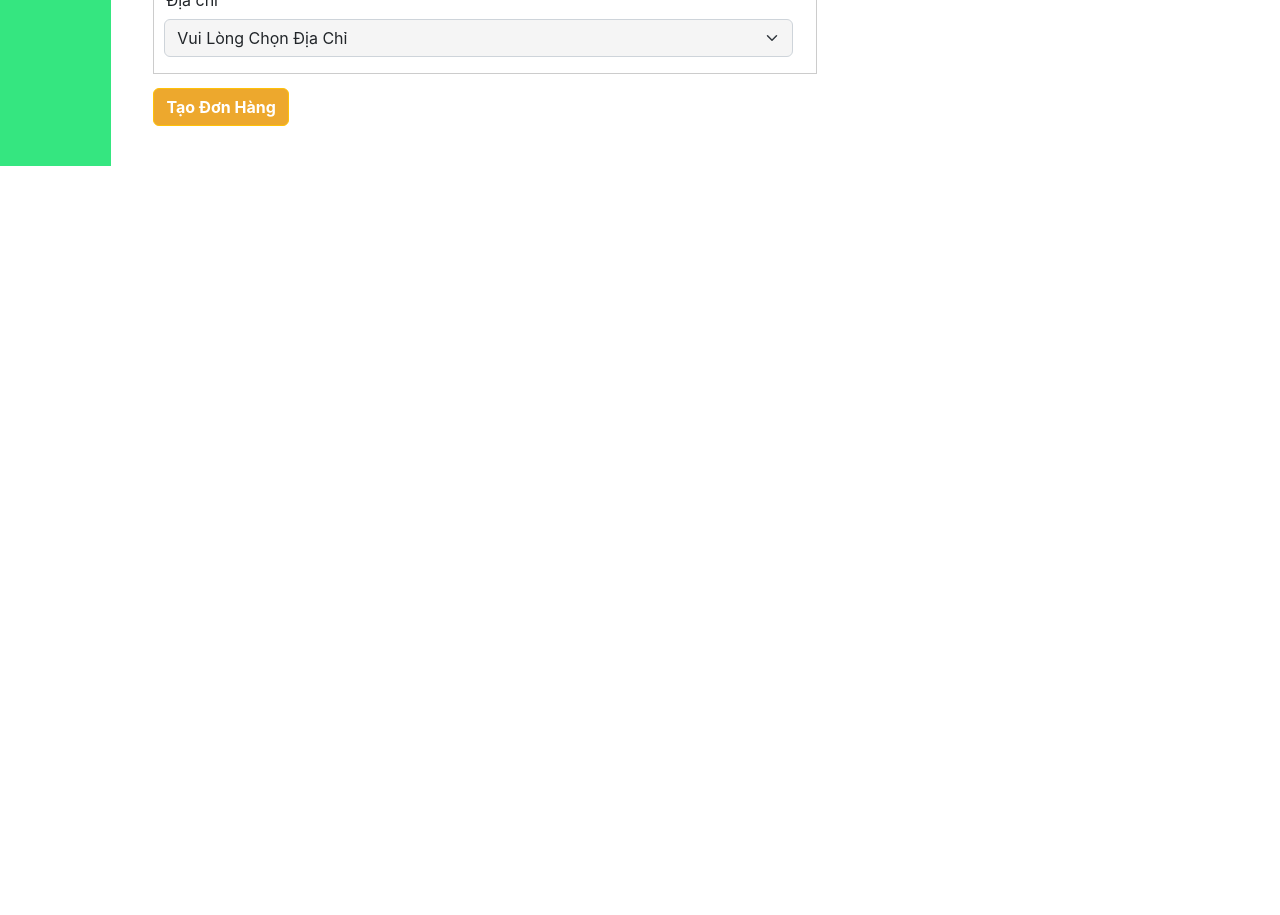
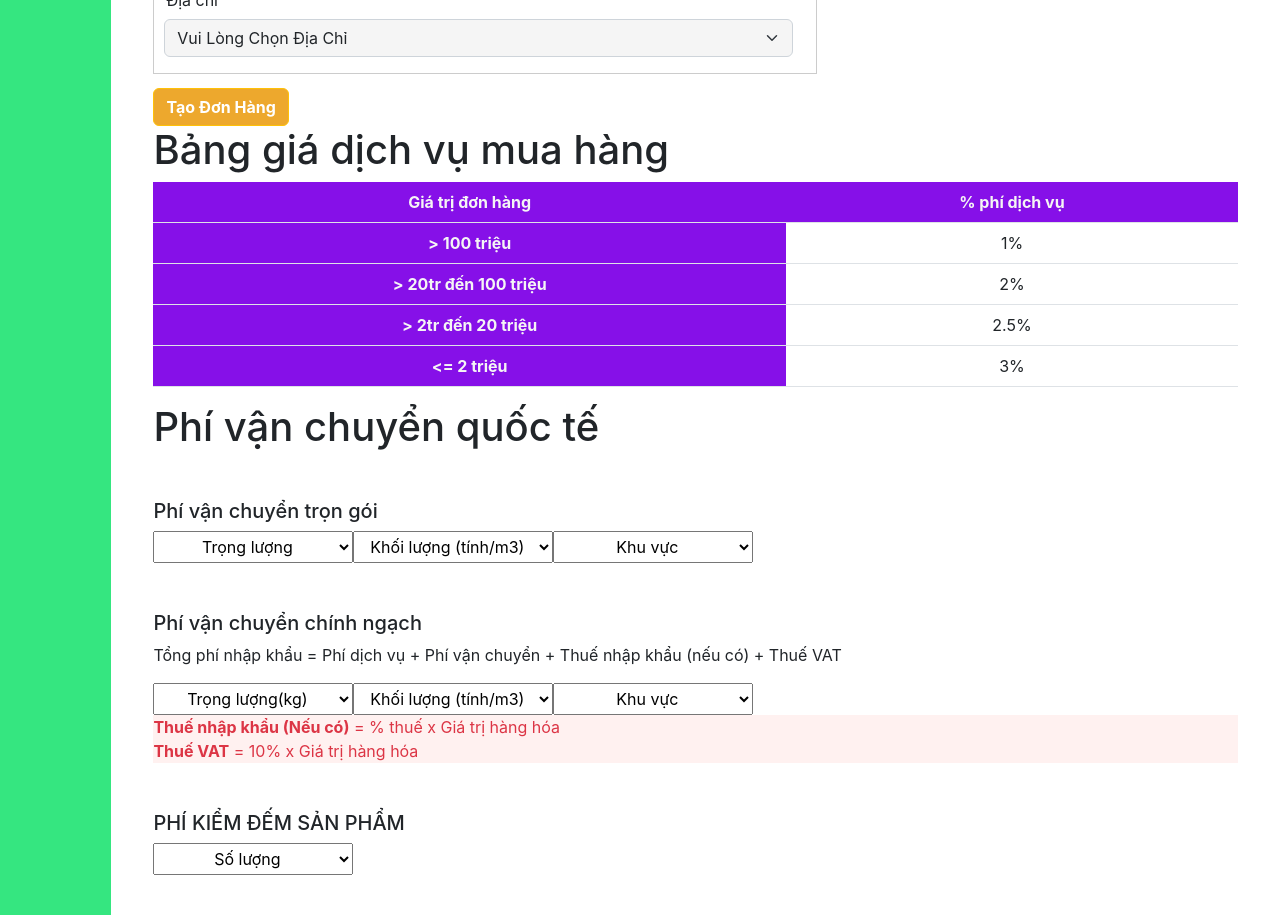
Before and after one commit to NguyenVanHieuPH14434/logistic, a React (Create React App) app in the folder client/: page /deposit in a window 1280 px wide. Shown: the part 820-1735 px from the top of the page. Before the commit the page ends 986 px from the top, so only its background shows below. Built offline with nearby package versions, Linux system fonts and the light colour scheme.

Commit message:
18/10/2022

```diff
--- a/client/src/components/Customer/Deposit/Deposit.js
+++ b/client/src/components/Customer/Deposit/Deposit.js
@@ -143,7 +143,7 @@ function Deposit() {
                                         type="text"
                                         value="Trung Quốc - Việt Nam"
                                     />
-                                    <select style={{width: '100%'}}>
+                                    <select style={{ width: '100%' }}>
                                         <option value="">Chọn danh mục</option>
                                         <option value="">Saab</option>
                                         <option value="">Mercedes</option>
@@ -309,6 +309,106 @@ function Deposit() {
                         </div>
                     </div>
                 </div>
+
+
+                {/* Tổng hợp các loại phí */}
+
+                <div className="container">
+                    <h1>Bảng giá dịch vụ mua hàng</h1>
+                    <table class="table">
+                        <thead>
+                            <tr>
+                                <th>Giá trị đơn hàng</th>
+                                <th>% phí dịch vụ</th>
+                            </tr>
+                        </thead>
+                        <tbody>
+                            <tr>
+                                <th>&gt; 100 triệu</th>
+                                <td>1%</td>
+                            </tr>
+                            <tr>
+                                <th>&gt; 20tr đến 100 triệu</th>
+                                <td>2%</td>
+                            </tr>
+                            <tr>
+                                <th>&gt; 2tr đến 20 triệu</th>
+                                <td>2.5%</td>
+                            </tr>
+                            <tr>
+                                <th>&lt;= 2 triệu</th>
+                                <td>3%</td>
+                            </tr>
+                        </tbody>
+                    </table>
+
+                    <h1>Phí vận chuyển quốc tế</h1>
+
+                    {/* Phí vận chuyển trọn gói */}
+                    <div className="mt-5">
+                        <h5>Phí vận chuyển trọn gói</h5>
+                        <select style={{ width: '200px', textAlign: 'center', padding: '4px' }}>
+                            <option value="" selected> Trọng lượng</option>
+                            <option value="">&gt; 500kg</option>
+                            <option value="">200 &#8594;500kg</option>
+                            <option value="">100 &#8594;200kg</option>
+                            <option value="">30 &#8594;100kg</option>
+                            <option value="">10 &#8594;30kg</option>
+                            <option value="">0 &#8594;10kg</option>
+                        </select>
+                        <select style={{ width: '200px', textAlign: 'center', padding: '4px' }}>
+                            <option value="" selected>Khối lượng (tính/m3)</option>
+                            <option value="">&gt;20m3</option>
+                            <option value="">10m3 &#8594;20m3</option>
+                            <option value="">5m3 &#8594;10m3</option>
+                            <option value="">&lt;5m3</option>
+                        </select>
+                        <select style={{ width: '200px', textAlign: 'center', padding: '4px' }}>
+                            <option value="" selected> Khu vực</option>
+                            <option value="">Hà Nội</option>
+                            <option value="">TP.HCM</option>
+                        </select>
+                    </div>
+                    <div className="mt-5">
+                        <h5>Phí vận chuyển chính ngạch</h5>
+                        <p>Tổng phí nhập khẩu = Phí dịch vụ + Phí vận chuyển + Thuế nhập khẩu (nếu có) + Thuế VAT</p>
+                        <select style={{ width: '200px', textAlign: 'center', padding: '4px' }}>
+                            <option value="" selected>Trọng lượng(kg)</option>
+                            <option value="">&gt; 500kg</option>
+                            <option value="">&gt;200 &#8594;500kg</option>
+                            <option value="">&gt;100 &#8594;200kg</option>
+                            <option value="">&gt;30 &#8594;100kg</option>
+                            <option value="">&lt; 30kg</option>
+                        </select>
+                        <select style={{ width: '200px', textAlign: 'center', padding: '4px' }}>
+                            <option value="" selected>Khối lượng (tính/m3)</option>
+                            <option value="">&gt;20m3</option>
+                            <option value="">&gt;10m3 &#8594;20m3</option>
+                            <option value="">&gt;5m3 &#8594;10m3</option>
+                            <option value="">&lt;5m3</option>
+                        </select>
+                        <select style={{ width: '200px', textAlign: 'center', padding: '4px' }}>
+                            <option value="" selected> Khu vực</option>
+                            <option value="">Hà Nội</option>
+                            <option value="">TP.HCM</option>
+                        </select>
+                        <div className="VAT text-danger" style={{backgroundColor: '#fff1f0'}}>
+                            <p><span style={{fontWeight: 'bold'}}>Thuế nhập khẩu (Nếu có)</span> = % thuế x Giá trị hàng hóa <br />
+                            <span style={{fontWeight: 'bold'}}>Thuế VAT</span> = 10% x Giá trị hàng hóa</p>
+                        </div>
+                    </div>
+                    <div className="mt-5">
+                        <h5>PHÍ KIỂM ĐẾM SẢN PHẨM</h5>
+                        <select style={{ width: '200px', textAlign: 'center', padding: '4px' }}>
+                            <option value="" selected>Số lượng</option>
+                            <option value="">501-10000 sản phẩm</option>
+                            <option value="">101-500 sản phẩm</option>
+                            <option value="">11-100 sản phẩm</option>
+                            <option value="">3-10 sản phẩm</option>
+                            <option value="">1-2 sản phẩm</option>
+                        </select>
+                    </div>
+                </div>
             </div>
 
 
```
